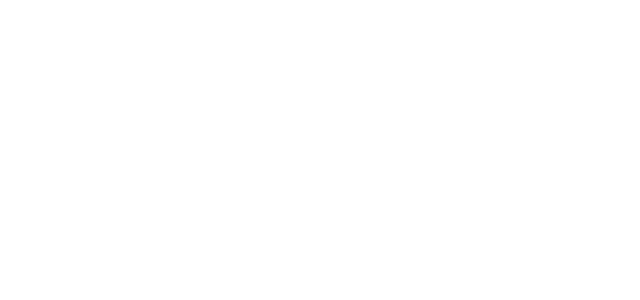
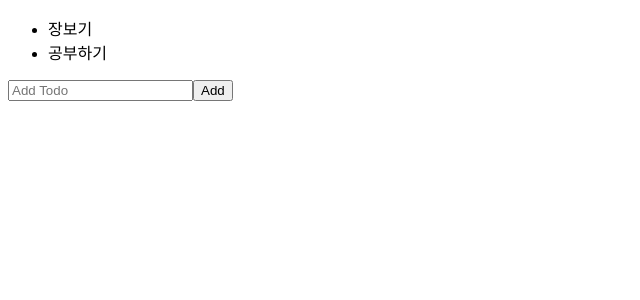
Before and after one commit to wkdwhdghks/todolist, a React (Create React App) app: page / in a window 1280 px wide. Shown: the top 300 px of the page, without its empty margins (0-640 px from the left). Built offline with nearby package versions, Linux system fonts and the light colour scheme; the HTML template or start-up script is replaced by a standard one.

Commit message:
[Feat] 할 일 추가하기 기능 구현

```diff
--- a/src/App.js
+++ b/src/App.js
@@ -1,5 +1,11 @@
+import TodoList from "./components/TodoList/TodoList";
+
 function App() {
-  return <div className="App"></div>;
+  return (
+    <div>
+      <TodoList />
+    </div>
+  );
 }
 
 export default App;
--- /dev/null
+++ b/src/components/AddTodo/AddTodo.jsx
@@ -0,0 +1,30 @@
+import { useState } from "react";
+
+export default function AddTodo({ onAdd }) {
+  const [text, setText] = useState("");
+
+  const handleChange = (e) => {
+    setText(e.target.value);
+  };
+
+  const handleSubmit = (e) => {
+    e.preventDefault();
+    if (text.trim().length === 0) {
+      return setText("");
+    }
+    onAdd({ id: "3", text: text, status: "active" });
+    setText("");
+  };
+
+  return (
+    <form onSubmit={handleSubmit}>
+      <input
+        type="text"
+        placeholder="Add Todo"
+        value={text}
+        onChange={handleChange}
+      />
+      <button>Add</button>
+    </form>
+  );
+}
--- /dev/null
+++ b/src/components/TodoList/TodoList.jsx
@@ -0,0 +1,24 @@
+import { useState } from "react";
+import AddTodo from "../AddTodo/AddTodo";
+
+export default function TodoList() {
+  const [todos, setTodos] = useState([
+    { id: "1", text: "장보기", status: "active" },
+    { id: "2", text: "공부하기", status: "active" },
+  ]);
+
+  const handleAdd = (todo) => {
+    setTodos([...todos, todo]);
+  };
+
+  return (
+    <section>
+      <ul>
+        {todos.map((item) => (
+          <li key={item.id}>{item.text}</li>
+        ))}
+      </ul>
+      <AddTodo onAdd={handleAdd} />
+    </section>
+  );
+}
```
